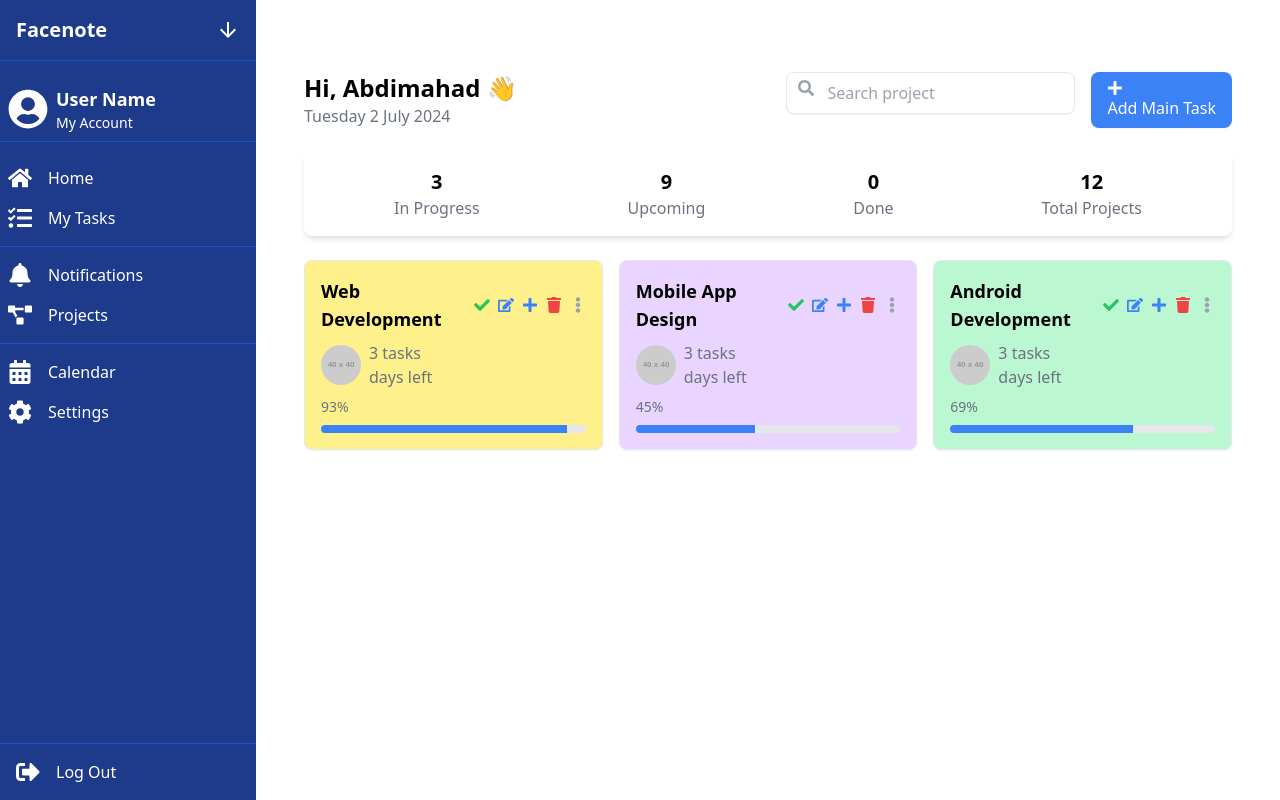
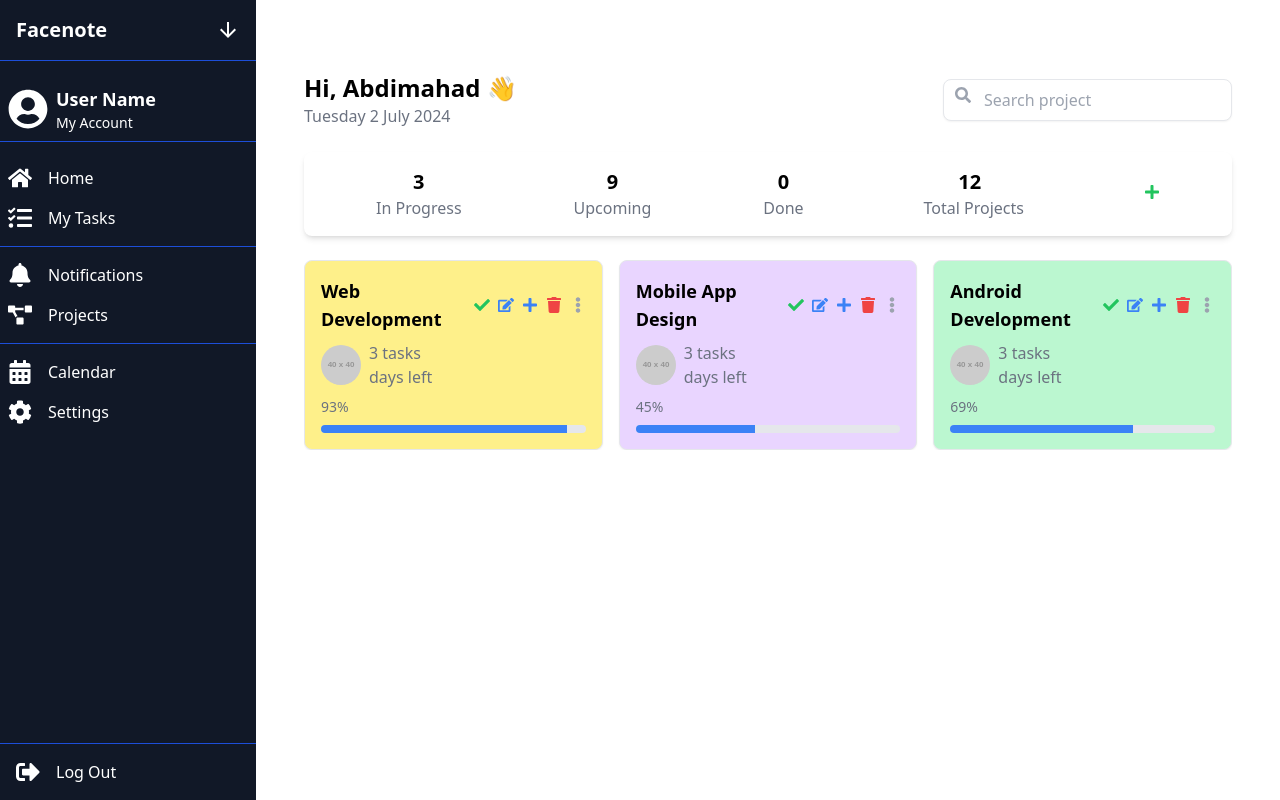
Before and after one commit to Abdimahad1/PMS, a React (Vite) app: page / in a window 1280 px wide. Built offline with nearby package versions, Linux system fonts and the light colour scheme.

Commit message:
themesContextAdded

```diff
--- a/src/App.jsx
+++ b/src/App.jsx
@@ -5,9 +5,11 @@ import Tasks from './pages/Tasks';
 import Notifications from './pages/Notifications';
 import Projects from './pages/Projects';
 import Settings from './pages/Settings';
+import { ThemeProvider } from './Context/ThemeContext';
 
 function App() {
     return (
+        <ThemeProvider>
             <Router>
                 <div className="flex">
                     <Sidebar />
@@ -22,6 +24,7 @@ function App() {
                     </div>
                 </div>
             </Router>
+        </ThemeProvider>
     );
 }
 
--- a/src/Components/Sidebar.jsx
+++ b/src/Components/Sidebar.jsx
@@ -1,9 +1,12 @@
-import { useState } from 'react';
+import { useState, useContext } from 'react';
 import { Link } from 'react-router-dom';
-import { FaHome, FaTasks, FaBell, FaProjectDiagram, FaCog, FaUserCircle, FaSignOutAlt, FaCalendarAlt } from 'react-icons/fa';
+import { FaHome, FaTasks, FaBell, FaProjectDiagram, FaCog, FaUserCircle, FaSignOutAlt, FaCalendarAlt, FaSun, FaMoon, FaLeaf, FaTint, FaRegCircle, FaFireAlt } from 'react-icons/fa';
+import { ThemeContext } from '../Context/ThemeContext'; // Import ThemeContext
 
 const Sidebar = () => {
     const [collapsed, setCollapsed] = useState(false);
+    const { theme, changeTheme } = useContext(ThemeContext); // Use ThemeContext
+    const [showSettings, setShowSettings] = useState(false);
 
     const menuItems = [
         { name: 'Home', icon: FaHome, route: '/' },
@@ -15,7 +18,7 @@ const Sidebar = () => {
     ];
 
     return (
-        <div className={`h-screen flex flex-col ${collapsed ? 'w-20' : 'w-64'} bg-blue-900 text-white transition-all duration-300 fixed md:relative`}>
+        <div className={`h-screen flex flex-col ${collapsed ? 'w-20' : 'w-64'} ${theme.sidebar} text-white transition-all duration-300 fixed md:relative`}>
             <div className="p-4 flex justify-between items-center border-b border-blue-700">
                 <span className="text-xl font-semibold">{!collapsed && 'Facenote'}</span>
                 <button onClick={() => setCollapsed(!collapsed)} className="focus:outline-none">
@@ -54,6 +57,17 @@ const Sidebar = () => {
                     {!collapsed && <span>Log Out</span>}
                 </Link>
             </div>
+            {showSettings && (
+                <div className="mt-4">
+                    <p className="text-white mb-2">Select Theme:</p>
+                    <button onClick={() => changeTheme('light')} className="text-white flex items-center mb-2"><FaSun className="mr-2" /> Light</button>
+                    <button onClick={() => changeTheme('dark')} className="text-white flex items-center mb-2"><FaMoon className="mr-2" /> Dark</button>
+                    <button onClick={() => changeTheme('green')} className="text-white flex items-center mb-2"><FaLeaf className="mr-2" /> Green</button>
+                    <button onClick={() => changeTheme('blue')} className="text-white flex items-center mb-2"><FaTint className="mr-2" /> Blue</button>
+                    <button onClick={() => changeTheme('gray')} className="text-white flex items-center mb-2"><FaRegCircle className="mr-2" /> Gray</button>
+                    <button onClick={() => changeTheme('red')} className="text-white flex items-center mb-2"><FaFireAlt className="mr-2" /> Red</button>
+                </div>
+            )}
         </div>
     );
 };
--- /dev/null
+++ b/src/Context/ThemeContext.jsx
@@ -0,0 +1,50 @@
+import React, { createContext, useState } from 'react';
+
+export const ThemeContext = createContext();
+
+const themes = {
+  light: {
+    background: 'bg-white',
+    text: 'text-black',
+    sidebar: 'bg-gray-200',
+  },
+  dark: {
+    background: 'bg-gray-800',
+    text: 'text-white',
+    sidebar: 'bg-gray-900',
+  },
+  green: {
+    background: 'bg-green-200',
+    text: 'text-black',
+    sidebar: 'bg-green-300',
+  },
+  blue: {
+    background: 'bg-blue-200',
+    text: 'text-black',
+    sidebar: 'bg-blue-300',
+  },
+  gray: {
+    background: 'bg-gray-200',
+    text: 'text-black',
+    sidebar: 'bg-gray-300',
+  },
+  red: {
+    background: 'bg-red-200',
+    text: 'text-black',
+    sidebar: 'bg-red-300',
+  },
+};
+
+export const ThemeProvider = ({ children }) => {
+  const [theme, setTheme] = useState(themes.dark);
+
+  const changeTheme = (newTheme) => {
+    setTheme(themes[newTheme]);
+  };
+
+  return (
+    <ThemeContext.Provider value={{ theme, changeTheme }}>
+      {children}
+    </ThemeContext.Provider>
+  );
+};
--- a/src/pages/Home.jsx
+++ b/src/pages/Home.jsx
@@ -1,4 +1,5 @@
 import React, { useState } from 'react';
+import { ThemeContext } from '../Context/ThemeContext';
 import { FaSearch, FaEllipsisV, FaCheck, FaTrash, FaPlus, FaEdit } from 'react-icons/fa';
 import { ToastContainer, toast } from 'react-toastify';
 import 'react-toastify/dist/ReactToastify.css';
@@ -57,7 +58,11 @@ const Home = () => {
   const handleTaskCompletionToggle = (index) => {
     const updatedTasks = tasks.map((task, idx) => {
       if (idx === index) {
-        return { ...task, progress: task.progress === 100 ? 0 : 100 };
+        const updatedSubTasks = task.subTasks.map(subTask => ({
+          ...subTask,
+          progress: task.progress === 100 ? 0 : 100,
+        }));
+        return { ...task, progress: task.progress === 100 ? 0 : 100, subTasks: updatedSubTasks };
       }
       return task;
     });
@@ -201,14 +206,13 @@ const Home = () => {
   }, tasks.length);
 
   return (
-    <div className="p-6 space-y-6 overflow-auto">
+    <div className="main-content p-6 space-y-6 overflow-auto">
       <ToastContainer />
       <header className="flex justify-between items-center">
         <div>
           <h1 className="text-2xl font-bold">Hi, Abdimahad 👋</h1>
           <p className="text-gray-500">{currentDate}</p>
         </div>
-        <div className="flex space-x-4">
         <div className="relative">
           <FaSearch className="absolute top-2 left-3 text-gray-400" />
           <input
@@ -219,15 +223,9 @@ const Home = () => {
             onChange={(e) => setSearchTerm(e.target.value)}
           />
         </div>
-          <button
-            className="px-4 py-2 bg-blue-500 text-white rounded-lg shadow-sm hover:bg-blue-600 transition duration-300"
-            onClick={handleAddMainTask}
-          >
-            <FaPlus className="mr-2" /> Add Main Task
-          </button>
-        </div>
       </header>
-      <section className="flex justify-around bg-white p-4 rounded-lg shadow-md">
+
+ <section className="flex justify-around items-center bg-white p-4 rounded-lg shadow-md">
        <div className="text-center">
        <p className="text-xl font-bold">{inProgressCount}</p>
        <p className="text-gray-500">In Progress</p>
@@ -240,12 +238,22 @@ const Home = () => {
     <p className="text-xl font-bold">{doneCount}</p>
     <p className="text-gray-500">Done</p>
   </div>
-        <div className="text-center">
+  <div className="text-center relative">
     <p className="text-xl font-bold">{totalCount}</p>
-          <p className="text-gray-500">Total Projects</p>
+    <p className="text-gray-500 ml-2">Total Projects</p>
+  </div>
+
+  <div className="text-center relative">
+    <button
+      className="ml-2 text-green-500 hover:text-green-700"
+      onClick={handleAddMainTask}
+    >
+      <FaPlus />
+    </button>
   </div>
 </section>
-      <section className="grid grid-cols-3 gap-4">
+
+      <section className="grid grid-cols-3 gap-4 max-h-[60vh] overflow-y-auto">
         {filteredTasks.map((task, index) => (
           <TaskCard
             key={index}
@@ -265,6 +273,12 @@ const Home = () => {
           mainTask={selectedMainTask}
           onSave={handleSaveSubTask}
           onCancel={() => setIsAddingSubTask(false)}
+        />
+      )}
+      {isAddingTask && (
+        <TaskForm
+          onSave={handleAddTask}
+          onCancel={() => setIsAddingTask(false)}
         />
       )}
     </div>
@@ -530,4 +544,55 @@ const SubTaskForm = ({ mainTask, onSave, onCancel }) => {
   );
 };
 
+const TaskForm = ({ onSave, onCancel }) => {
+  const [name, setName] = useState('');
+  const [dueDate, setDueDate] = useState('');
+
+  const handleSave = () => {
+    if (!name || !dueDate) {
+      toast.error("Please fill all fields");
+      return;
+    }
+
+    const newTask = { name, dueDate, progress: 0, subTasks: [], bgColor: 'bg-gray-200' };
+    onSave(newTask);
+  };
+
+  return (
+    <div className="fixed inset-0 bg-black bg-opacity-50 flex justify-center items-center">
+      <div className="bg-white p-6 rounded-lg shadow-lg">
+        <h3 className="text-xl font-semibold mb-4">Add New Task</h3>
+        <input
+          type="text"
+          placeholder="Task Name"
+          value={name}
+          onChange={(e) => setName(e.target.value)}
+          className="w-full mb-2 p-2 border rounded"
+        />
+        <input
+          type="date"
+          placeholder="Due Date"
+          value={dueDate}
+          onChange={(e) => setDueDate(e.target.value)}
+          className="w-full mb-2 p-2 border rounded"
+        />
+        <div className="flex justify-end space-x-4">
+          <button
+            className="px-4 py-2 bg-gray-500 text-white rounded-lg hover:bg-gray-600"
+            onClick={onCancel}
+          >
+            Cancel
+          </button>
+          <button
+            className="px-4 py-2 bg-blue-500 text-white rounded-lg hover:bg-blue-600"
+            onClick={handleSave}
+          >
+            Save
+          </button>
+        </div>
+      </div>
+    </div>
+  );
+};
+
 export default Home;
```
Also changed, not shown: src/index.css (line endings or trailing spaces). Lines whose indentation alone changed are shown as unchanged.
